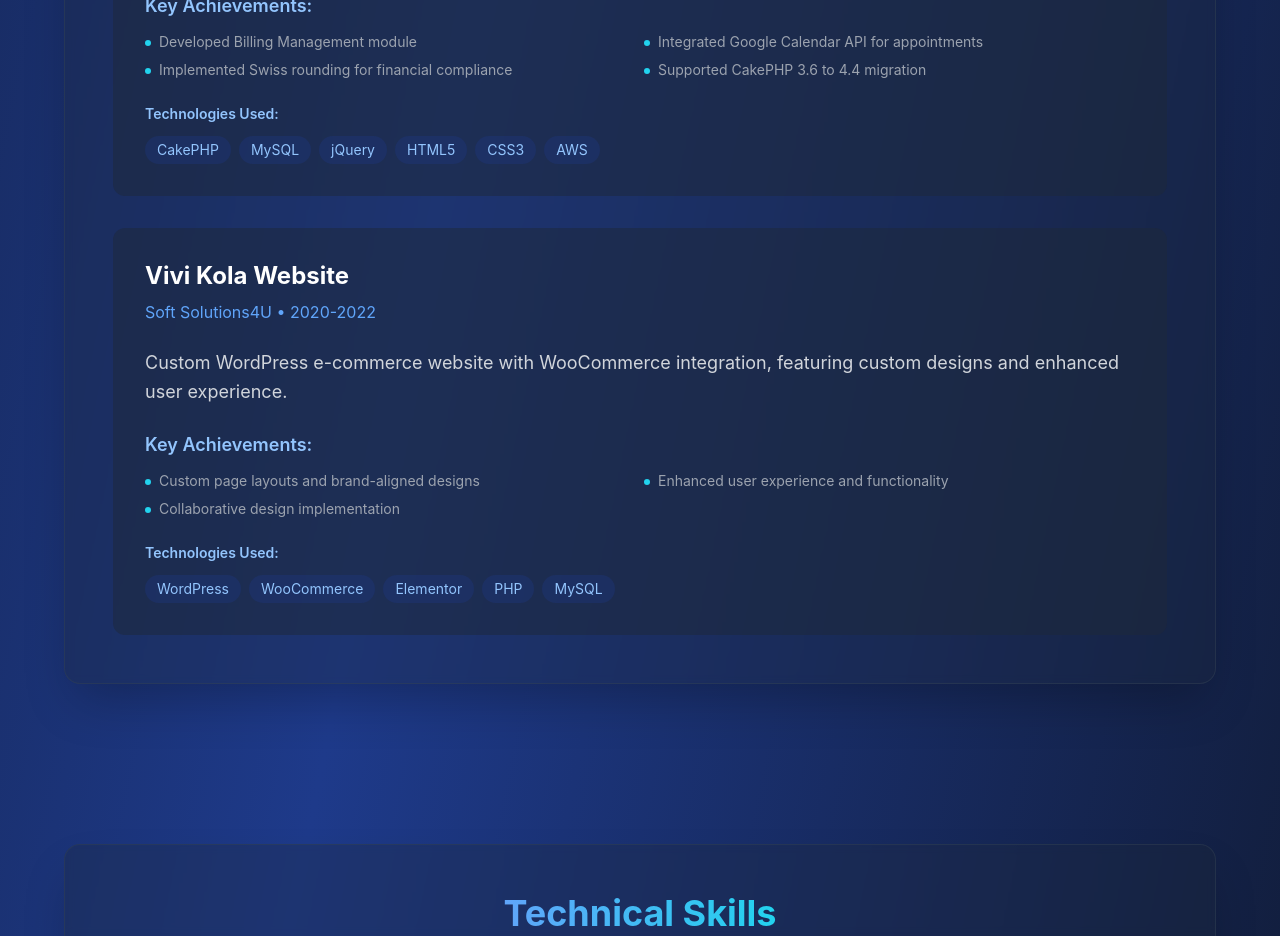
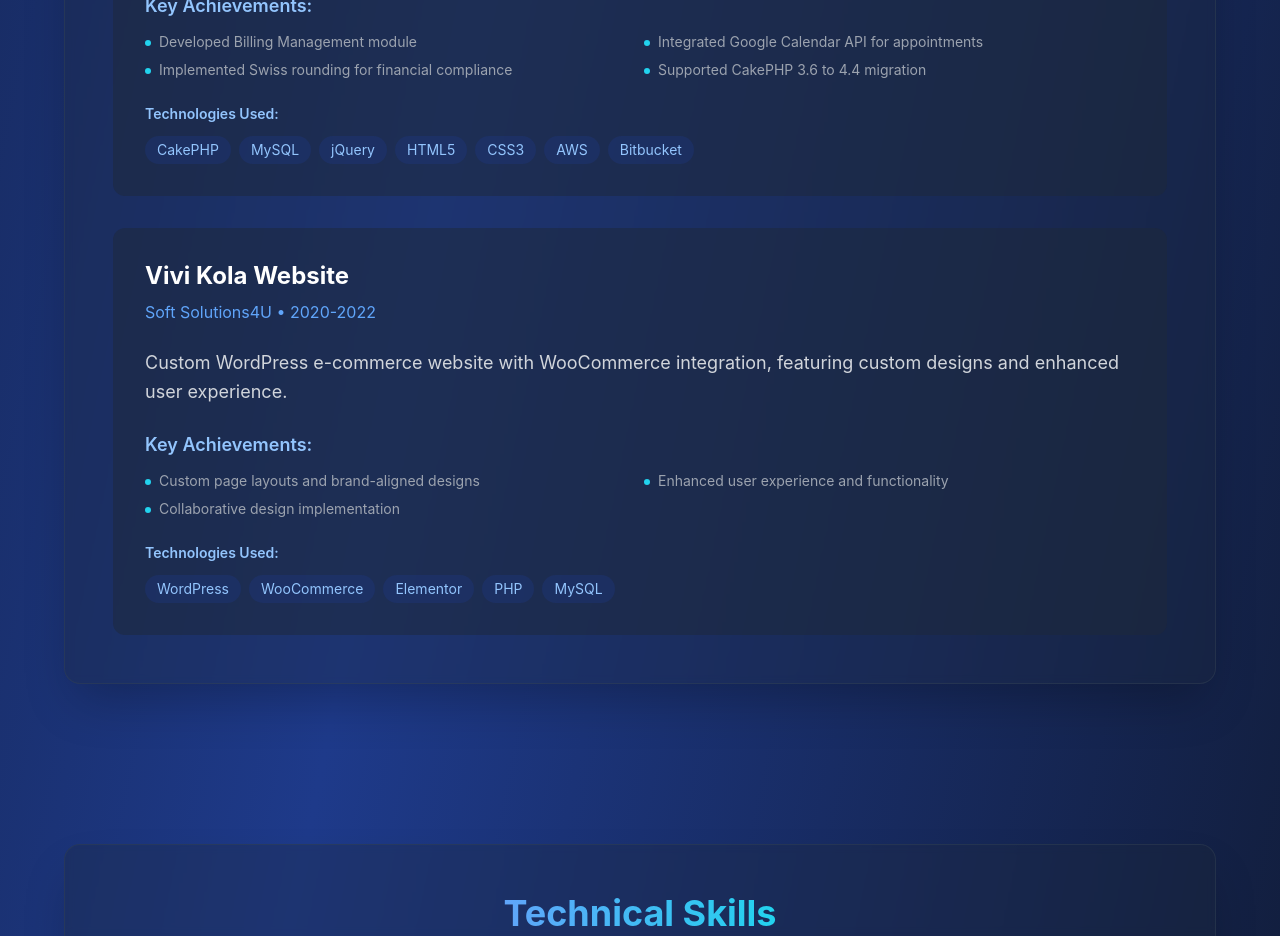
Before and after one commit to iamgowrishankar/portfolio, a React (Create React App) app: page / in a window 1280 px wide. Shown: the part 3940-4876 px from the top of the page. Built offline with nearby package versions, Linux system fonts and the light colour scheme.

Commit message:
Add Bitbucket to tech stack for ViviApp project

```diff
--- a/src/components/Projects.js
+++ b/src/components/Projects.js
@@ -32,7 +32,7 @@
     {
       title: "ViviApp - Business Management System",
       description: "Backend application for Vivi Kola Switzerland managing Billing, CRM, and Production operations with comprehensive tracking and reporting.",
-      tech: ["CakePHP", "MySQL", "jQuery", "HTML5", "CSS3", "AWS"],
+      tech: ["CakePHP", "MySQL", "jQuery", "HTML5", "CSS3", "AWS", "Bitbucket"],
       achievements: [
         "Developed Billing Management module",
         "Integrated Google Calendar API for appointments",
```
